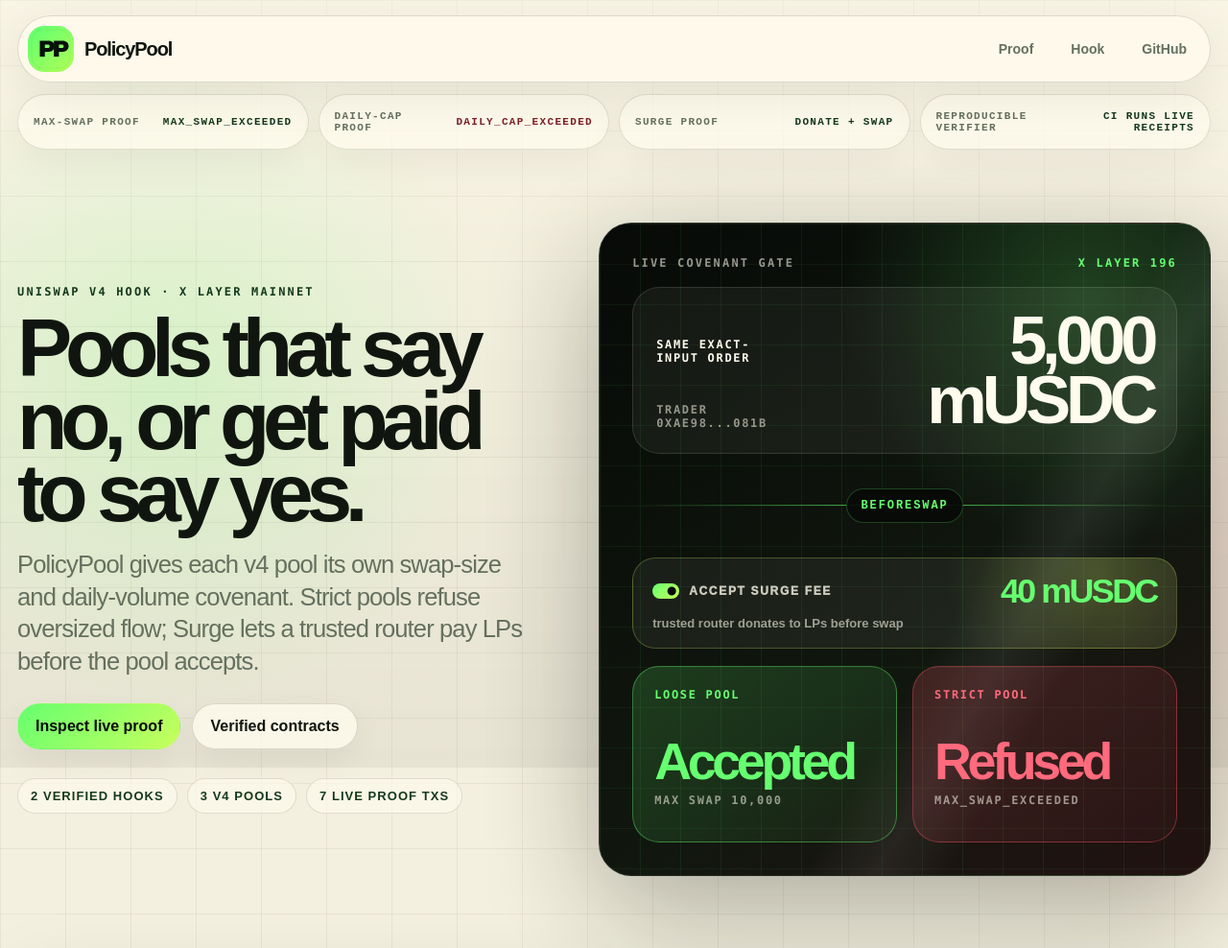
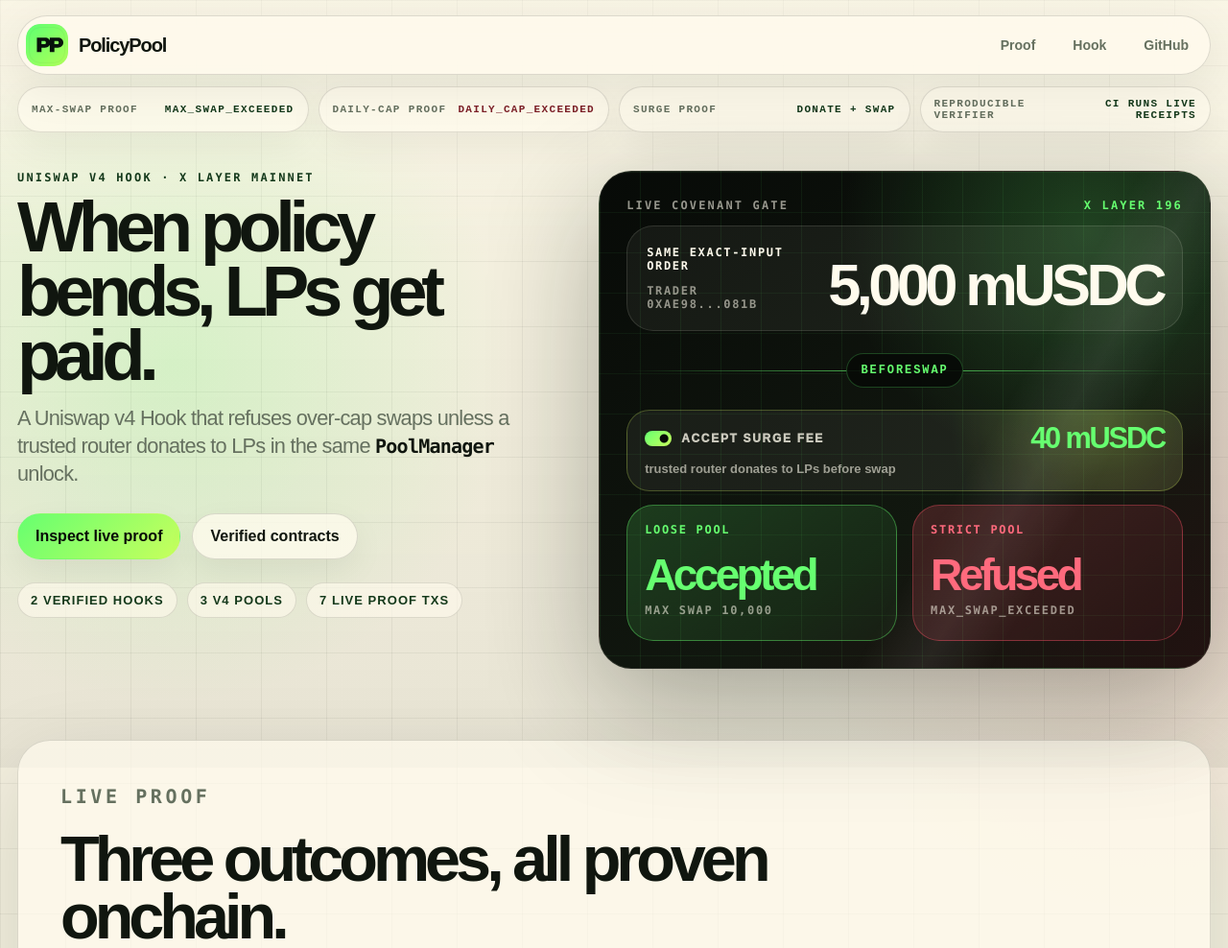
Before and after one commit to dolepee/policypool, a website: page web/index.html in a window 1280 px wide. Shown: the top 988 px of the page at 96% size. Drawn offline with Linux system fonts and the light colour scheme.

Commit message:
Tighten PolicyPool landing hero

```diff
--- a/web/index.html
+++ b/web/index.html
@@ -7,7 +7,7 @@
       name="description"
       content="PolicyPool is a Uniswap v4 Hook on X Layer where pools enforce swap covenants, and trusted policy overrides pay LPs through donate + swap."
     />
-    <meta property="og:title" content="PolicyPool · Policy overrides pay LPs" />
+    <meta property="og:title" content="PolicyPool · When policy bends, LPs get paid" />
     <meta
       property="og:description"
       content="A Uniswap v4 Hook where pool covenants refuse oversized swaps, or accept them only after a trusted router donates to LPs."
@@ -19,7 +19,7 @@
     <meta property="og:image:width" content="1200" />
     <meta property="og:image:height" content="630" />
     <meta name="twitter:card" content="summary_large_image" />
-    <meta name="twitter:title" content="PolicyPool · Pools say no, or get paid" />
+    <meta name="twitter:title" content="PolicyPool · LP-paid policy overrides" />
     <meta
       name="twitter:description"
       content="A Uniswap v4 Hook on X Layer where policy overrides pay LPs via donate + swap in one transaction."
@@ -84,10 +84,10 @@
         <section class="hero" aria-label="PolicyPool overview">
           <div class="hero-copy">
             <p class="eyebrow">Uniswap v4 Hook · X Layer mainnet</p>
-            <h1>Pools that say no, or get paid to say yes.</h1>
+            <h1>When policy bends, LPs get paid.</h1>
             <p class="lede">
-              PolicyPool gives each v4 pool its own swap-size and daily-volume covenant. Strict pools refuse oversized
-              flow; Surge lets a trusted router pay LPs before the pool accepts.
+              A Uniswap v4 Hook that refuses over-cap swaps unless a trusted router donates to LPs in the same
+              <code>PoolManager</code> unlock.
             </p>
             <div class="actions">
               <a class="primary" href="#proof">Inspect live proof</a>
@@ -396,5 +396,12 @@ emit SwapAccepted(poolId, trader, amountIn)</code></pre>
         </footer>
       </main>
     </div>
+    <script>
+      window.addEventListener("load", () => {
+        if (!window.location.hash) return;
+        const target = document.querySelector(window.location.hash);
+        if (target) target.scrollIntoView({ block: "start" });
+      });
+    </script>
   </body>
 </html>
--- a/web/styles.css
+++ b/web/styles.css
@@ -79,7 +79,7 @@ pre,
   justify-content: space-between;
   gap: 18px;
   margin: 16px auto 0;
-  padding: 10px;
+  padding: 8px;
   border: 1px solid var(--line);
   border-radius: 999px;
   background: rgba(255, 251, 237, 0.82);
@@ -102,9 +102,9 @@ pre,
 }
 
 .brand-mark {
-  width: 48px;
-  height: 48px;
-  border-radius: 17px;
+  width: 44px;
+  height: 44px;
+  border-radius: 15px;
   display: block;
   box-shadow: inset 0 0 0 1px rgba(7, 10, 7, 0.08);
 }
@@ -134,10 +134,10 @@ pre,
   align-items: center;
   justify-content: space-between;
   gap: 12px;
-  min-height: 58px;
+  min-height: 48px;
   border: 1px solid rgba(16, 22, 15, 0.12);
   border-radius: 999px;
-  padding: 12px 16px;
+  padding: 10px 14px;
   background: rgba(255, 251, 237, 0.72);
   box-shadow: 0 12px 40px rgba(16, 22, 15, 0.055);
 }
@@ -170,7 +170,7 @@ pre,
 }
 
 main {
-  padding: 22px 0 84px;
+  padding: 8px 0 84px;
 }
 
 .hero {
@@ -178,8 +178,8 @@ main {
   display: grid;
   grid-template-columns: minmax(0, 0.85fr) minmax(520px, 1fr);
   gap: clamp(30px, 5vw, 86px);
-  align-items: center;
-  padding: clamp(54px, 6vh, 74px) 0 clamp(60px, 8vh, 92px);
+  align-items: start;
+  padding: clamp(30px, 4vh, 42px) 0 clamp(46px, 6vh, 70px);
 }
 
 .eyebrow {
@@ -198,10 +198,10 @@ p {
 }
 
 h1 {
-  margin: 14px 0 20px;
-  max-width: 900px;
-  font-size: clamp(64px, 6.7vw, 118px);
-  line-height: 0.88;
+  margin: 12px 0 18px;
+  max-width: 820px;
+  font-size: clamp(60px, 5.8vw, 98px);
+  line-height: 0.9;
   letter-spacing: -0.085em;
 }
 
@@ -214,10 +214,10 @@ h2 {
 }
 
 .lede {
-  max-width: 720px;
+  max-width: 680px;
   margin: 0;
   color: var(--muted);
-  font-size: clamp(21px, 2vw, 29px);
+  font-size: clamp(20px, 1.7vw, 25px);
   line-height: 1.32;
   letter-spacing: -0.035em;
 }
@@ -258,7 +258,7 @@ h2 {
   display: flex;
   flex-wrap: wrap;
   gap: 10px;
-  margin-top: 30px;
+  margin-top: 24px;
 }
 
 .hero-metrics span {
@@ -276,8 +276,8 @@ h2 {
 .terminal-card {
   position: relative;
   display: grid;
-  gap: 18px;
-  padding: clamp(22px, 3vw, 34px);
+  gap: 14px;
+  padding: clamp(18px, 2.5vw, 28px);
   overflow: hidden;
   border: 1px solid rgba(244, 240, 223, 0.12);
   border-radius: 34px;
@@ -342,7 +342,7 @@ h2 {
   align-items: end;
   border: 1px solid rgba(255, 251, 237, 0.12);
   border-radius: 28px;
-  padding: 24px;
+  padding: 20px;
   background: rgba(255, 251, 237, 0.055);
 }
 
@@ -363,7 +363,7 @@ h2 {
 .order-ticket strong {
   grid-row: span 2;
   text-align: right;
-  font-size: clamp(48px, 5.5vw, 78px);
+  font-size: clamp(44px, 4.8vw, 68px);
   line-height: 0.88;
   letter-spacing: -0.075em;
 }
@@ -378,7 +378,7 @@ h2 {
   z-index: 1;
   display: grid;
   place-items: center;
-  min-height: 72px;
+  min-height: 54px;
 }
 
 .gate-line {
@@ -410,7 +410,7 @@ h2 {
   align-items: center;
   border: 1px solid rgba(219, 255, 91, 0.24);
   border-radius: 24px;
-  padding: 18px 20px;
+  padding: 15px 18px;
   color: #f6ffe9;
   background:
     radial-gradient(circle at 86% 18%, rgba(219, 255, 91, 0.2), transparent 10rem),
@@ -419,7 +419,7 @@ h2 {
 
 .surge-control strong {
   color: var(--green);
-  font-size: clamp(28px, 2.8vw, 42px);
+  font-size: clamp(26px, 2.4vw, 36px);
   line-height: 0.9;
   letter-spacing: -0.07em;
 }
@@ -464,16 +464,16 @@ h2 {
 .verdict {
   display: grid;
   gap: 10px;
-  min-height: 184px;
+  min-height: 142px;
   border: 1px solid rgba(255, 251, 237, 0.1);
   border-radius: 28px;
-  padding: 22px;
+  padding: 18px;
   background: rgba(255, 251, 237, 0.055);
 }
 
 .verdict strong {
   align-self: end;
-  font-size: clamp(42px, 4.2vw, 66px);
+  font-size: clamp(38px, 3.6vw, 56px);
   line-height: 0.88;
   letter-spacing: -0.08em;
 }
@@ -496,6 +496,7 @@ h2 {
 .reviewer-checks,
 .market-path,
 .deployment {
+  scroll-margin-top: 104px;
   margin-top: 26px;
   border: 1px solid var(--line);
   border-radius: 34px;
```
Also changed, not shown: web/og.png, web/og.svg.
